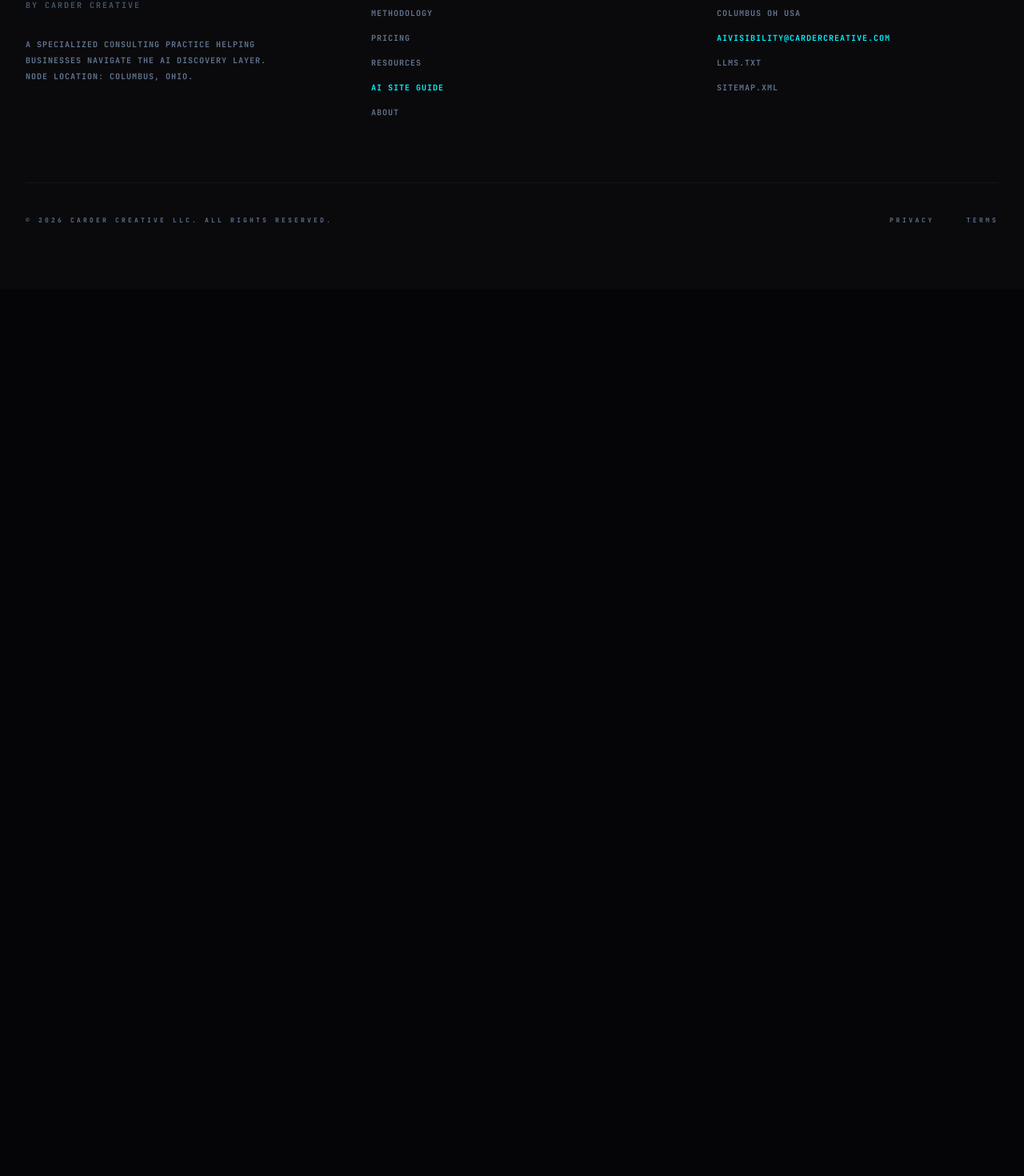
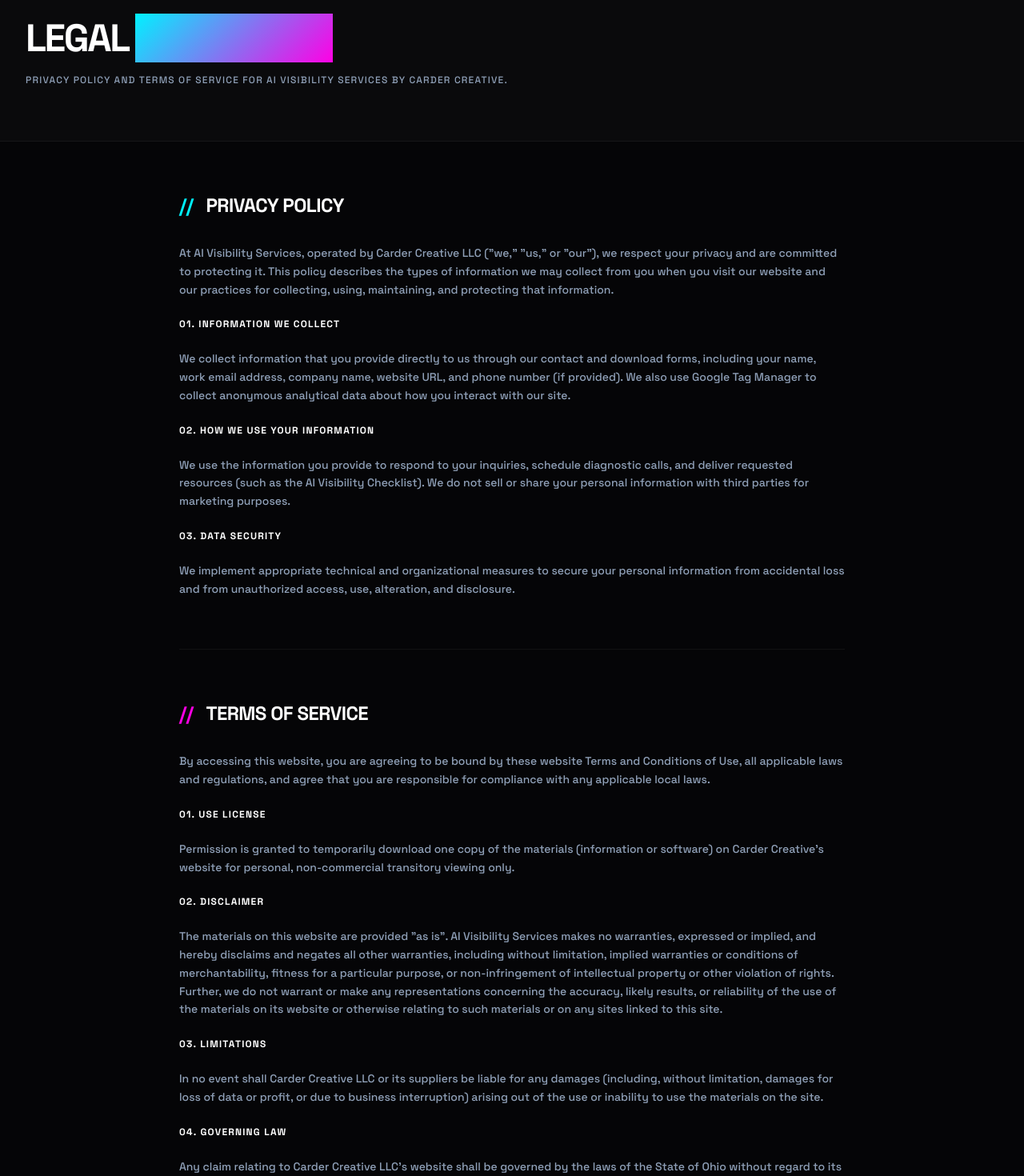
Before and after one commit to carderel/carder-creative, a React (Vite) app: page /legal in a window 1280 px wide. Shown: the part 201-1671 px from the top of the page at 80% size. Before the commit the page ends 800 px from the top, so only its background shows below. Built offline with nearby package versions, Linux system fonts and the light colour scheme.

Commit message:
Legal Update: Created combined Privacy Policy and Terms of Service page (fix import)

```diff
--- a/src/App.tsx
+++ b/src/App.tsx
@@ -8,6 +8,7 @@
 import Home from './pages/Home';
 import ResourcesArchive from './pages/ResourcesArchive';
 import SiteGuide from './pages/SiteGuide';
+import Legal from './pages/Legal';
 
 // Helper to scroll to top on page change
 const ScrollToTop = () => {
@@ -38,6 +39,7 @@
           <Route path="/" element={<Home onOpenDiagnostic={openDiagnostic} onOpenChecklist={openChecklist} />} />
           <Route path="/resources" element={<ResourcesArchive onOpenChecklist={openChecklist} />} />
           <Route path="/site-guide" element={<SiteGuide />} />
+          <Route path="/legal" element={<Legal />} />
         </Routes>
 
         <Footer />
--- a/src/components/Footer.tsx
+++ b/src/components/Footer.tsx
@@ -42,8 +42,8 @@
         <div className="pt-10 border-t border-white/5 flex flex-col md:flex-row justify-between items-center text-[8px] font-black uppercase tracking-[0.4em]">
           <p>&copy; {currentYear} CARDER CREATIVE LLC. ALL RIGHTS RESERVED.</p>
           <div className="mt-8 md:mt-0 flex space-x-10">
-            <a href="#" className="hover:text-white transition-colors">Privacy</a>
-            <a href="#" className="hover:text-white transition-colors">Terms</a>
+            <a href="/legal#privacy" className="hover:text-white transition-colors">Privacy</a>
+            <a href="/legal#terms" className="hover:text-white transition-colors">Terms</a>
           </div>
         </div>
       </div>
--- /dev/null
+++ b/src/pages/Legal.tsx
@@ -0,0 +1,85 @@
+const Legal = () => {
+  return (
+    <main className="pt-20">
+      <div className="bg-slate-950 py-16 border-b border-white/5">
+        <div className="max-w-7xl mx-auto px-4 sm:px-6 lg:px-8">
+          <h1 className="text-5xl font-black text-white uppercase tracking-tighter mb-4">
+            LEGAL <span className="text-transparent bg-clip-text vapor-gradient">PROTOCOLS</span>
+          </h1>
+          <p className="text-slate-400 font-medium uppercase text-xs tracking-widest leading-loose max-w-2xl">
+            Privacy Policy and Terms of Service for AI Visibility Services by Carder Creative.
+          </p>
+        </div>
+      </div>
+
+      <section className="py-16 bg-dark-bg text-slate-400 font-sans">
+        <div className="max-w-4xl mx-auto px-4 sm:px-6 lg:px-8 space-y-16">
+
+          {/* Privacy Policy */}
+          <div id="privacy">
+            <h2 className="text-white font-black text-2xl uppercase tracking-tight mb-8 flex items-center">
+              <span className="text-neon-cyan mr-4">//</span> Privacy Policy
+            </h2>
+            <div className="space-y-6 text-sm leading-relaxed">
+              <p>
+                At AI Visibility Services, operated by Carder Creative LLC ("we," "us," or "our"), we respect your privacy and are committed to protecting it. This policy describes the types of information we may collect from you when you visit our website and our practices for collecting, using, maintaining, and protecting that information.
+              </p>
+
+              <h3 className="text-white font-bold uppercase tracking-widest text-xs">01. Information We Collect</h3>
+              <p>
+                We collect information that you provide directly to us through our contact and download forms, including your name, work email address, company name, website URL, and phone number (if provided). We also use Google Tag Manager to collect anonymous analytical data about how you interact with our site.
+              </p>
+
+              <h3 className="text-white font-bold uppercase tracking-widest text-xs">02. How We Use Your Information</h3>
+              <p>
+                We use the information you provide to respond to your inquiries, schedule diagnostic calls, and deliver requested resources (such as the AI Visibility Checklist). We do not sell or share your personal information with third parties for marketing purposes.
+              </p>
+
+              <h3 className="text-white font-bold uppercase tracking-widest text-xs">03. Data Security</h3>
+              <p>
+                We implement appropriate technical and organizational measures to secure your personal information from accidental loss and from unauthorized access, use, alteration, and disclosure.
+              </p>
+            </div>
+          </div>
+
+          <div className="h-px bg-white/5 w-full"></div>
+
+          {/* Terms of Service */}
+          <div id="terms">
+            <h2 className="text-white font-black text-2xl uppercase tracking-tight mb-8 flex items-center">
+              <span className="text-neon-purple mr-4">//</span> Terms of Service
+            </h2>
+            <div className="space-y-6 text-sm leading-relaxed">
+              <p>
+                By accessing this website, you are agreeing to be bound by these website Terms and Conditions of Use, all applicable laws and regulations, and agree that you are responsible for compliance with any applicable local laws.
+              </p>
+
+              <h3 className="text-white font-bold uppercase tracking-widest text-xs">01. Use License</h3>
+              <p>
+                Permission is granted to temporarily download one copy of the materials (information or software) on Carder Creative's website for personal, non-commercial transitory viewing only.
+              </p>
+
+              <h3 className="text-white font-bold uppercase tracking-widest text-xs">02. Disclaimer</h3>
+              <p>
+                The materials on this website are provided "as is". AI Visibility Services makes no warranties, expressed or implied, and hereby disclaims and negates all other warranties, including without limitation, implied warranties or conditions of merchantability, fitness for a particular purpose, or non-infringement of intellectual property or other violation of rights. Further, we do not warrant or make any representations concerning the accuracy, likely results, or reliability of the use of the materials on its website or otherwise relating to such materials or on any sites linked to this site.
+              </p>
+
+              <h3 className="text-white font-bold uppercase tracking-widest text-xs">03. Limitations</h3>
+              <p>
+                In no event shall Carder Creative LLC or its suppliers be liable for any damages (including, without limitation, damages for loss of data or profit, or due to business interruption) arising out of the use or inability to use the materials on the site.
+              </p>
+
+              <h3 className="text-white font-bold uppercase tracking-widest text-xs">04. Governing Law</h3>
+              <p>
+                Any claim relating to Carder Creative LLC's website shall be governed by the laws of the State of Ohio without regard to its conflict of law provisions.
+              </p>
+            </div>
+          </div>
+
+        </div>
+      </section>
+    </main>
+  );
+};
+
+export default Legal;
```
